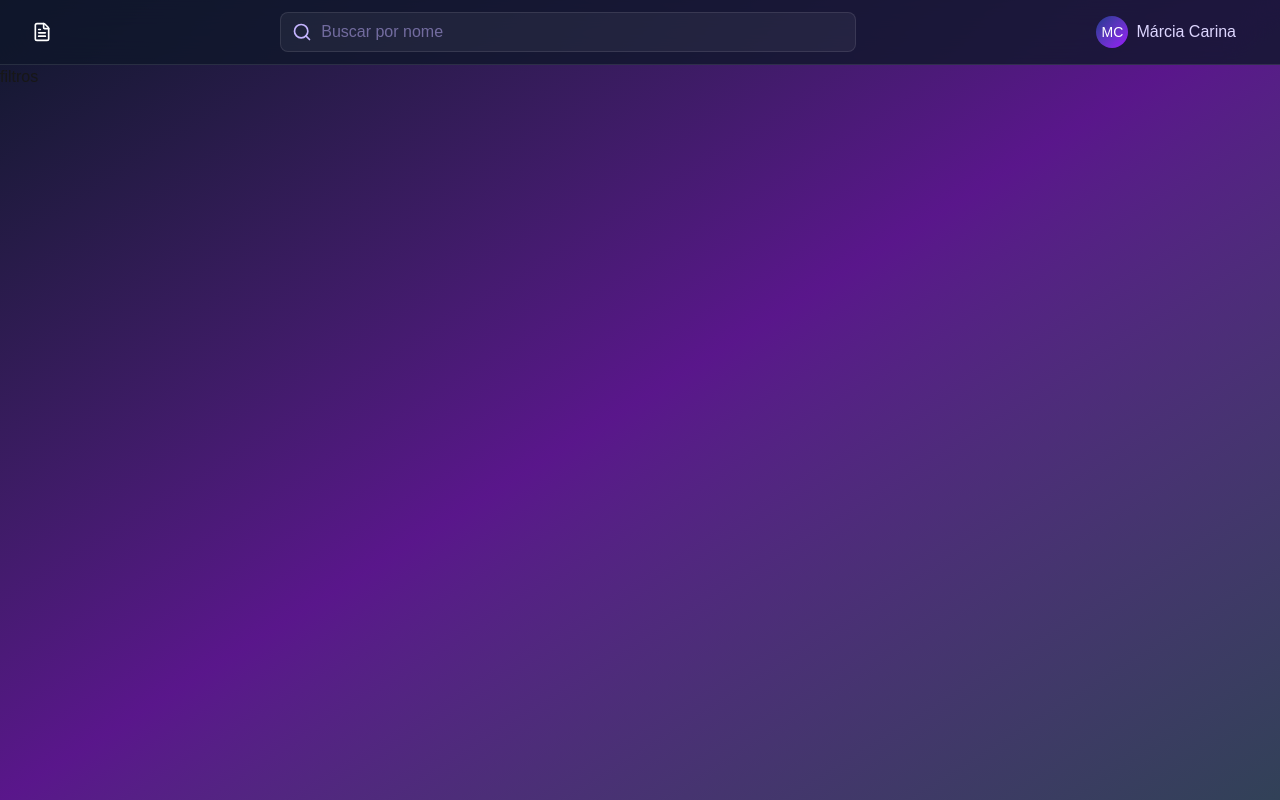
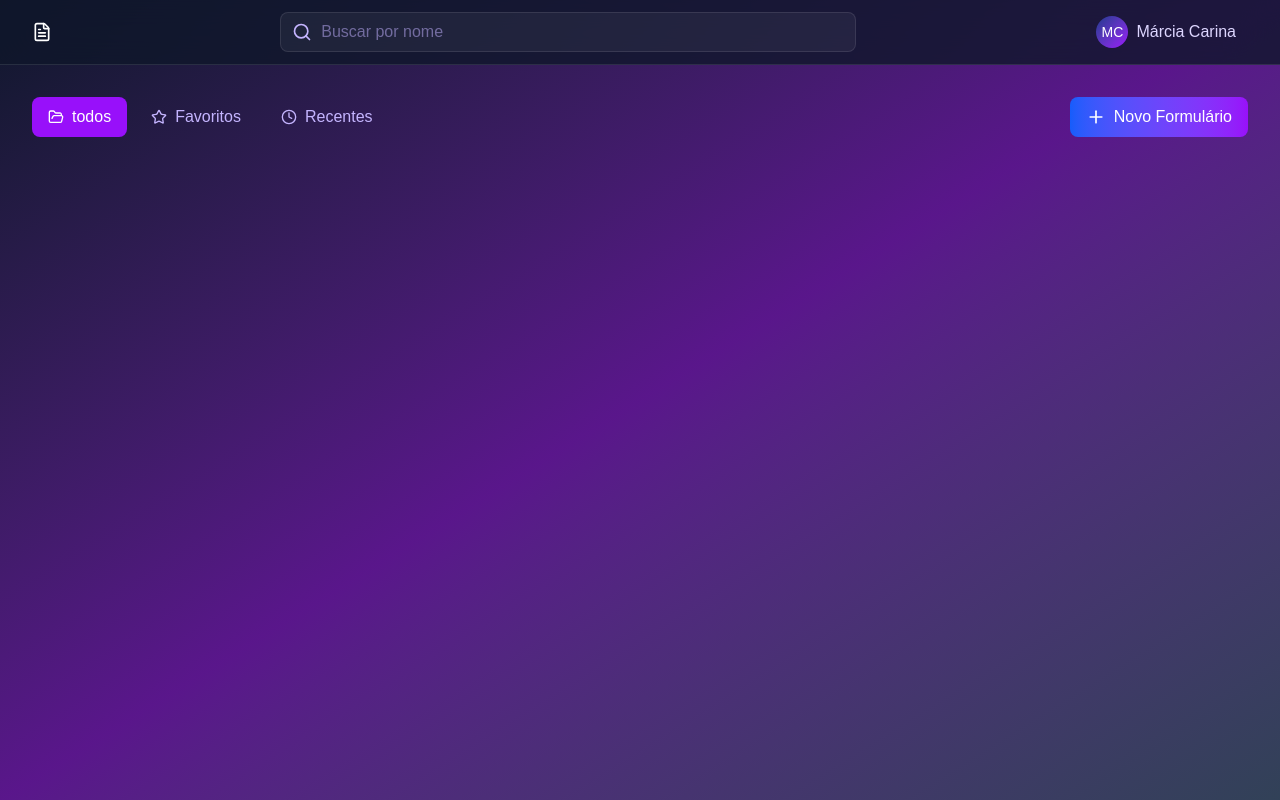
Before and after one commit to mcarina/minaro-forms, a Next.js app in the folder frontend/app/: page /Home in a window 1280 px wide. Built offline with nearby package versions, Linux system fonts and the light colour scheme.

Commit message:
filtro criado

```diff
--- a/frontend/app/src/app/(interno)/Home/components/filter.tsx
+++ b/frontend/app/src/app/(interno)/Home/components/filter.tsx
@@ -1,5 +1,54 @@
+"use client";
+import { Clock, FolderOpen, Plus, Star } from "lucide-react";
+import { useState } from "react";
+import { useRouter } from "next/navigation";
+
 export default function Filter() {
+    const router = useRouter();
+    const [filter, setFilter] = useState<"all" | "favorites" | "recent">("all")
     return (
-        <div>filtros</div>
+        <div className="flex items-center gap-2 mb-6">
+            <button
+                onClick={() => setFilter("all")}
+                className={`flex items-center pl-4 pr-4 pt-2 pb-2 rounded-lg ${filter === "all"
+                        ? "bg-purple-600 hover:bg-purple-500 text-white"
+                        : "text-violet-300 hover:text-white hover:bg-white/10"
+                    }`}
+            >
+                <FolderOpen className="w-4 h-4 mr-2" />
+                todos
+            </button>
+
+            <button
+                onClick={() => setFilter("favorites")}
+                className={`flex items-center pl-4 pr-4 pt-2 pb-2 rounded-lg ${filter === "favorites"
+                        ? "bg-purple-600 hover:bg-purple-500 text-white"
+                        : "text-violet-300 hover:text-white hover:bg-white/10"
+                    }`}
+            >
+                <Star className="w-4 h-4 mr-2" />
+                Favoritos
+            </button>
+
+            <button
+                onClick={() => setFilter("recent")}
+                className={`flex items-center pl-4 pr-4 pt-2 pb-2 rounded-lg ${filter === "recent"
+                        ? "bg-purple-600 hover:bg-purple-500 text-white"
+                        : "text-violet-300 hover:text-white hover:bg-white/10"
+                    }`}
+            >
+                <Clock className="w-4 h-4 mr-2" />
+                Recentes
+            </button>
+
+            <div className="ml-auto">
+                <button
+                onClick={() => router.push("/Novo-Formulario")}
+                className="flex items-center pl-4 pr-4 pt-2 pb-2 rounded-lg bg-gradient-to-r from-blue-600 to-purple-600 text-white">
+                    <Plus className="w-5 h-5 mr-2"/>
+                    Novo Formulário
+                </button>
+            </div>
+        </div>
     );
 }
--- a/frontend/app/src/app/(interno)/Home/components/userMenu.tsx
+++ b/frontend/app/src/app/(interno)/Home/components/userMenu.tsx
@@ -6,7 +6,7 @@ import { LogOut, Settings, User } from "lucide-react";
 import { useRouter } from "next/navigation";
 
 export default function UserMenu() {
-    const router = useRouter();
+  const router = useRouter();
   const [open, setOpen] = useState(false);
 
   return (
--- a/frontend/app/src/app/(interno)/Home/page.tsx
+++ b/frontend/app/src/app/(interno)/Home/page.tsx
@@ -5,7 +5,9 @@ export default function HomePage() {
   return (
     <div className="min-h-screen bg-gradient-to-br from-slate-900 via-purple-900 to-slate-700">
         <Header />
-        <Filter />
+        <div className="p-8">
+          <Filter />
+        </div>
     </div>
   );
 }
--- a/frontend/app/src/app/(public)/page.tsx
+++ b/frontend/app/src/app/(public)/page.tsx
@@ -15,7 +15,7 @@ export default function LoginPage() {
   }
 
   return (
-    <div className="min-h-screen flex items-center justify-center p-4 bg-gradient-to-br from-blue-900 to-violet-300">
+    <div className="min-h-screen flex items-center justify-center p-4 bg-gradient-to-br from-slate-900 via-purple-900 to-slate-700">
       <div className="w-full p-8 max-w-md relative z-10 bg-white/10 backdrop-blur-xl border-white/20 rounded-3xl shadow-2xl">
         <header >
           <div className="mx-auto w-16 h-16 bg-gradient-to-br from-blue-500 to-purple-600 rounded-2xl flex items-center justify-center shadow-lg">
```
